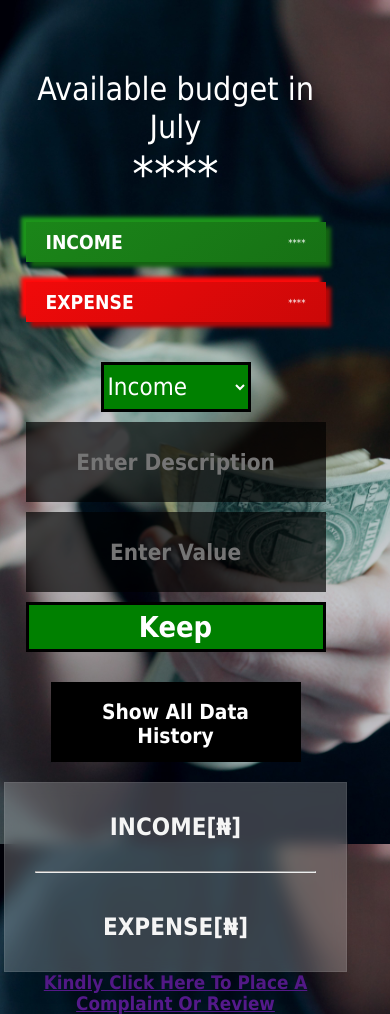
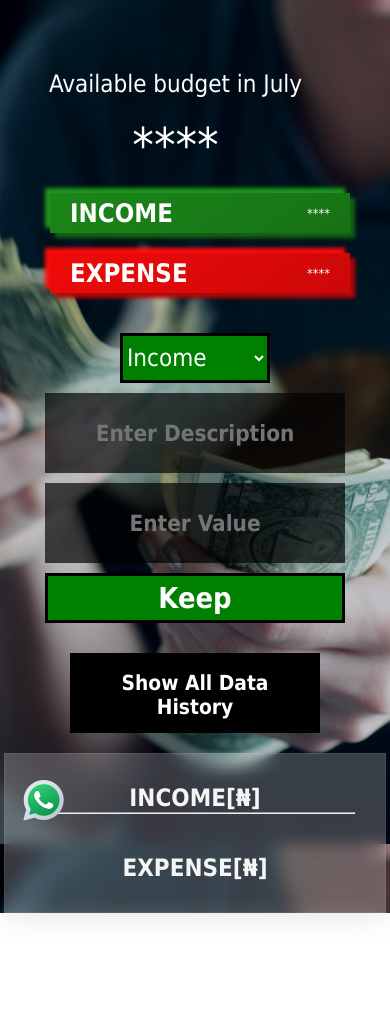
Before and after one commit to Isaac-Franklin/Budget-App, a plain HTML site: page index.html in a window 390 px wide. After the commit the page ends 913 px from the top, so only its background shows below. Drawn offline with Linux system fonts and the light colour scheme.

Commit message:
Features and UI changes update

```diff
--- a/index.html
+++ b/index.html
@@ -10,8 +10,8 @@
 <body>
     <div class="container">
         <div class="mainsection">
-            <div class="date">Available budget in July</div>
-            <div class="mainfigure">****</div>
+            <div class="date">Available budget in July</div><br/>
+            <div class="mainfigure"><i>****</i></div>
             <div class="incomeUI">
                 <h1>INCOME</h1>
                 <p class="incomeUInum">****</p>
@@ -80,7 +80,9 @@
     </div>
 
     <footer>
-        <h3><a href="">Kindly Click Here To Place A Complaint Or Review</a></h3>
+        <h3><a href=" https://wa.me/07011567240" target="_blank">
+            <img src="./images/icons8-whatsapp-48.png">
+        </a></h3>
     </footer>
 
    <script src="main.js"></script>
--- a/style.css
+++ b/style.css
@@ -282,7 +282,10 @@ button{
 
 
 .keyvaluesection2{
-    font-family: 'Courier New', Courier, monospace;
+    font-family: Verdana, Geneva, Tahoma, sans-serif;
+    color: black;
+    /* padding: 10px; */
+    font-size: 1.8rem;
 }
 
 
@@ -335,13 +338,20 @@ button{
     display: none;
 }
 
+footer img{
+    position: absolute;
+    bottom: 20px;
+    left: 20px;
+    position: fixed;
+    cursor: pointer;
 
+  }
 
 /* START OF MEDIA QUERY SECTION BELOW */
 @media screen and (max-width: 800px) {
     body{
         text-align: center;
-        width: 90%;
+        width: 100%;
         overflow-x: hidden;
     }
     .mainUISection{
@@ -372,7 +382,7 @@ button{
     }
 
     .expenseUIsectionout{
-        padding-top: 30px;
+        /* padding-top: 30px; */
         color: black;
     }
 
@@ -383,7 +393,7 @@ button{
 
     .incomeUI{
         height: 15px;
-        font-size: 0.6rem;
+        font-size: 0.8rem;
         width: 300px;
         margin: auto;
         background: linear-gradient(145deg, #1b8619, #177115);
@@ -394,10 +404,11 @@ button{
         display: flex;
         justify-content: space-between;
         margin-top: 20px;
+        margin-left: 30px;
     }
     .expenseUI{
         height: 15px;
-        font-size: 0.6rem;
+        font-size: 0.8rem;
         width: 300px;
         margin: auto;
         /* background-color: red; */
@@ -411,6 +422,7 @@ button{
         margin-top: 20px;
         display: flex;
         justify-content: space-between;
+        margin-left: 30px;
     }
 
     .mainsection{
@@ -500,7 +512,7 @@ button{
     }
 
     .date{
-        font-size: 2rem;
+        font-size: 1.5rem;
     }
 
     .incomeUIsection{
```
Also changed, not shown: images/icons8-whatsapp-48.png (added).
